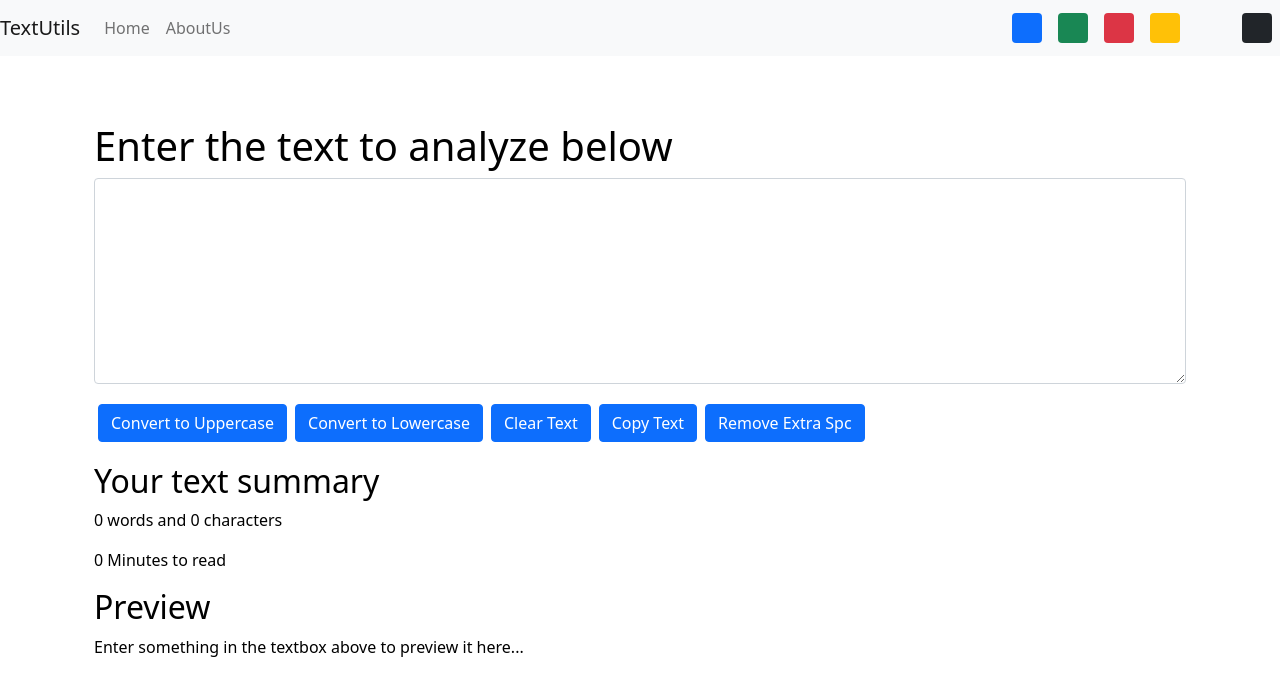
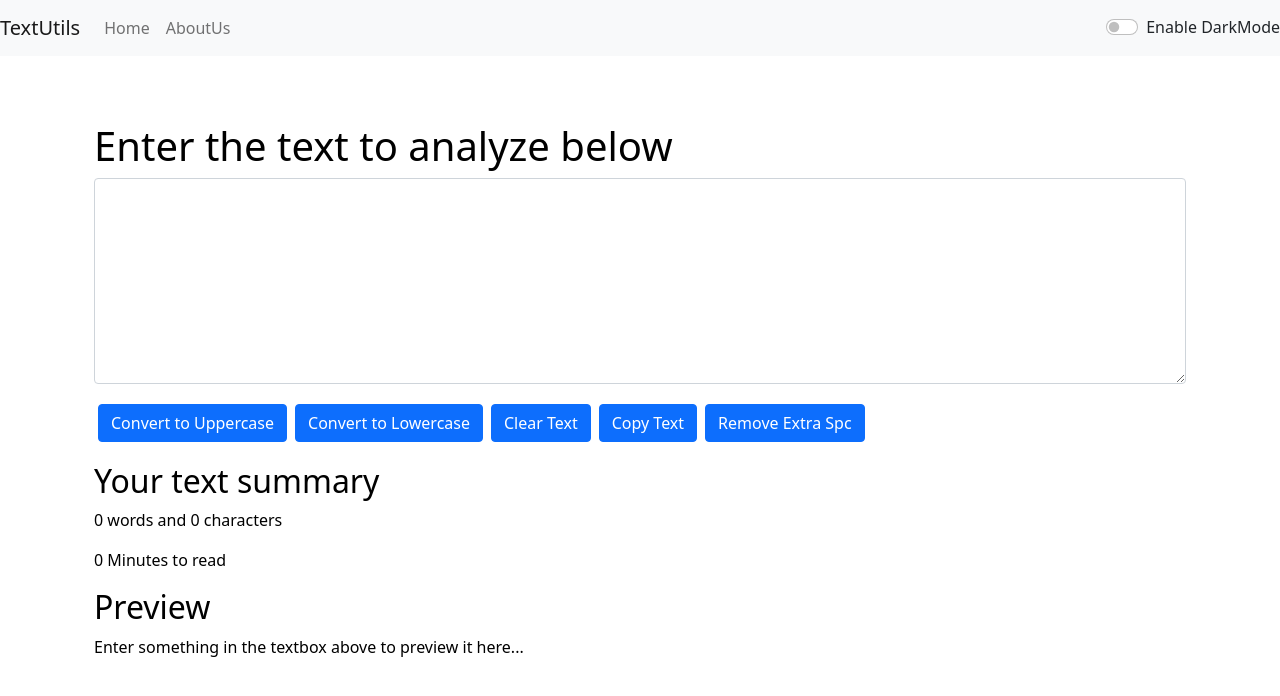
Before and after one commit to Prathik-reddy/ReactFirst, a React (Create React App) app: page / in a window 1280 px wide. Shown: the top 696 px of the page. Built offline with nearby package versions, Linux system fonts and the light colour scheme.

Commit message:
Revert "add color palette"
This reverts commit da0976d73d0e0feac0d57bef241b9777404c5873.

```diff
--- a/src/App.js
+++ b/src/App.js
@@ -24,17 +24,7 @@
     }, 2000);
   }
 
-  const  removeBodyClasses =()=> {
-    document.body.classList.remove("bg-light");
-    document.body.classList.remove("bg-dark");
-    document.body.classList.remove("bg-danger");
-    document.body.classList.remove("bg-warning");
-    document.body.classList.remove("bg-success");
-  }
-  const toggleMode = (cls)=>{
-    removeBodyClasses();
-    console.log(cls);
-    document.body.classList.add("bg-"+cls);
+  const toggleMode = ()=>{
     if (Mode === "dark"){
       setMode("light");
       document.body.style.backgroundColor="white";
--- a/src/components/About.js
+++ b/src/components/About.js
@@ -1,3 +1,5 @@
+import React,{useState} from 'react'
+
 export default function About(props) {
     // const[myStyle,setMyStyle] = useState( {
     //     color: 'black',
--- a/src/components/Navbar.js
+++ b/src/components/Navbar.js
@@ -25,19 +25,10 @@
             </li>
           </ul>
         </div>
-        <div className="d-flex">
-          <div className="bg-primary rounded mx-2" onClick={()=>{props.toggleMode("primary")}} style={{height:"30px",width:"30px",cursor:"pointer"}}>
-          </div>
-          <div className="bg-success rounded mx-2" onClick={()=>{props.toggleMode("success")}} style={{height:"30px",width:"30px",cursor:"pointer"}}>
-          </div>
-          <div className="bg-danger rounded mx-2" onClick={()=>{props.toggleMode("danger")}} style={{height:"30px",width:"30px",cursor:"pointer"}}>
-          </div>
-          <div className="bg-warning rounded mx-2" onClick={()=>{props.toggleMode("warning")}} style={{height:"30px",width:"30px",cursor:"pointer"}}>
-          </div>
-          <div className="bg-light rounded mx-2" onClick={()=>{props.toggleMode("light")}} style={{height:"30px",width:"30px",cursor:"pointer"}}>
-          </div>
-          <div className="bg-dark rounded mx-2" onClick={()=>{props.toggleMode("dark")}} style={{height:"30px",width:"30px",cursor:"pointer"}}>
-          </div>
+          <div className={`form-check form-switch text-${props.mode==="light"?"dark":"light"}`}>
+          <input className="form-check-input" onClick={props.toggleMode} type="checkbox" id="flexSwitchCheckDefault" />
+          <label className="form-check-label" htmlFor="flexSwitchCheckDefault">Enable DarkMode</label>
+
         </div>
       </nav>
     )
```
